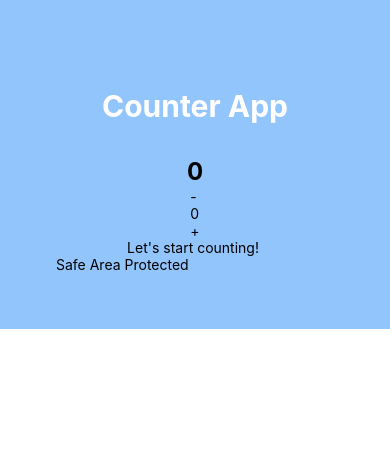
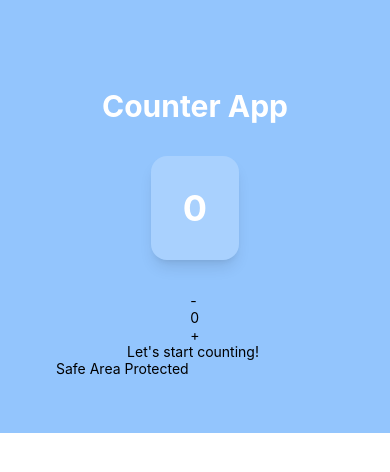
Before and after one commit to niyomugaboetiene/react-native-with-tailwindcss, a React Native app: screen / in a window 390 px wide. Shown: the top 472 px of the page. Built offline with nearby package versions, Linux system fonts and the light colour scheme.

Commit message:
react-naitve: with tailwind

```diff
--- a/components/chapter 1/safeArea.tsx
+++ b/components/chapter 1/safeArea.tsx
@@ -14,8 +14,8 @@ function SafeArea() {
             </View>
 
             <View className="flex-1 items-center justify-center px-8">
-                <View className="">
-                    <Text className="font-bold text-2xl">
+                <View className="bg-white/20 rounded-2xl p-8 mb-8 shadow-lg">
+                    <Text className="text-4xl font-bold text-white text-center">
                         {count}
                     </Text>
                 </View>
```
